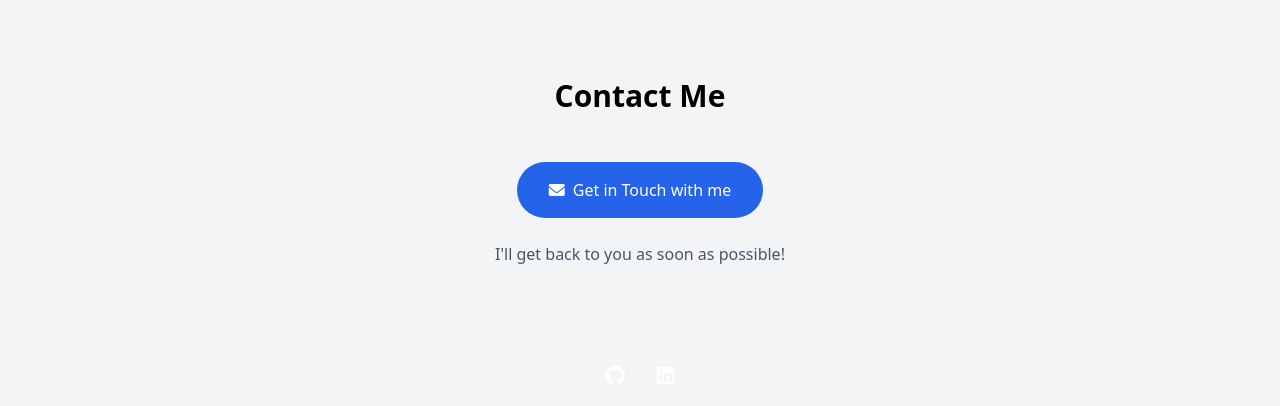
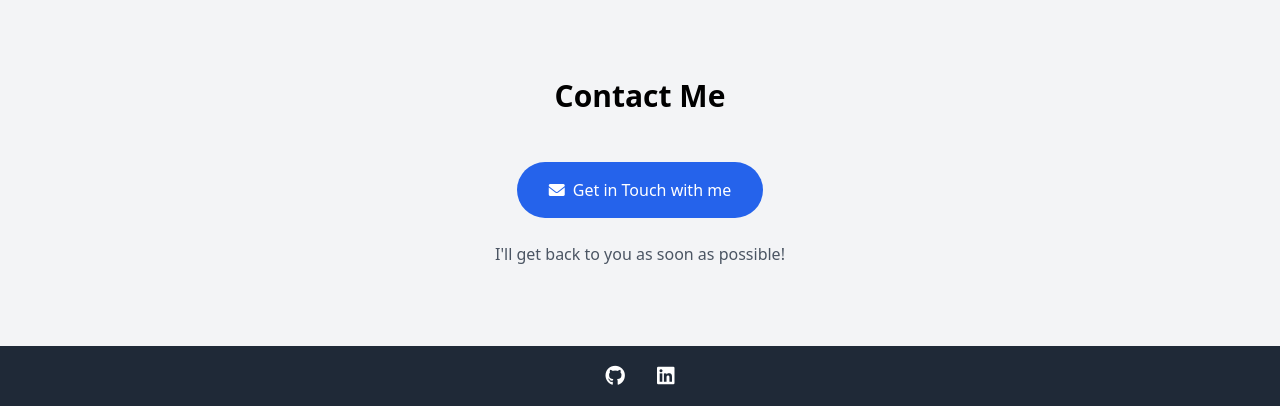
Before and after one commit to Sagar11cc/Personal-site, a plain HTML site: page index.html in a window 1280 px wide. Shown: the part 2262-2668 px from the top of the page. Drawn offline with nearby package versions, Linux system fonts and the light colour scheme.

Commit message:
Update index.html

```diff
--- a/index.html
+++ b/index.html
@@ -257,7 +257,7 @@
     </section>
 
     <!-- Footer -->
-    <footer class="bg-black-800 text-white py-4">
+    <footer class="bg-gray-800 text-white py-4">
         <div class="container mx-auto px-4 text-center">
             <div class="flex justify-center space-x-8">
                 <a href="https://github.com/Sagar11cc" target="_blank" class="hover:text-gray-400 transition-colors">
```
